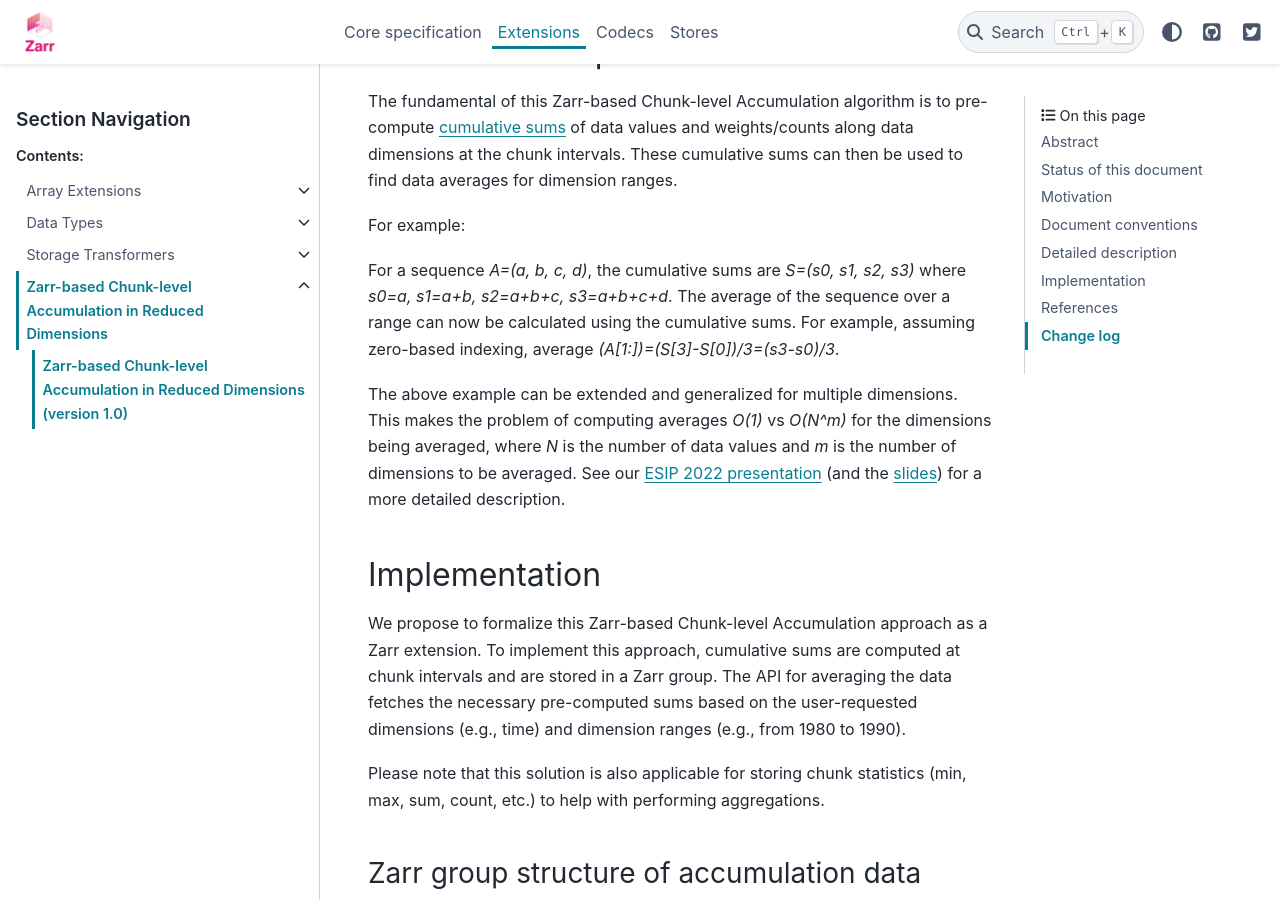
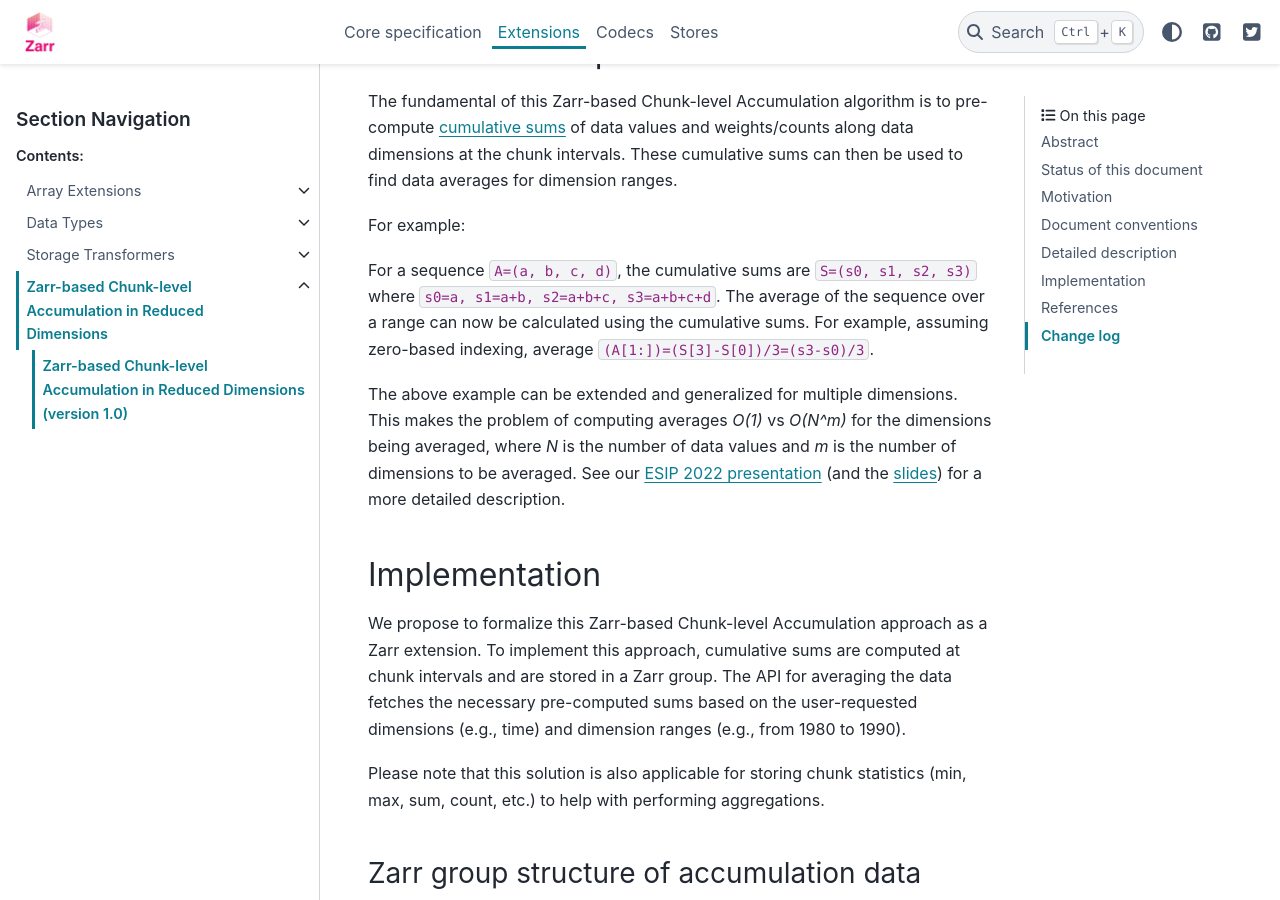
Before and after one commit to zarr-developers/zarr-specs, a Sphinx documentation site: the page built from docs/extensions/zarr-accumulation/v1.0.rst, in a window 1280 px wide and 900 px high, scrolled down 2148 px. Built offline with Sphinx 7.4.7 and the PyData theme 0.15.4, drawn with Linux system fonts in a browser that asks for light colours.

Commit message:
minor cleaning

```diff
--- a/docs/extensions/zarr-accumulation/v1.0.rst
+++ b/docs/extensions/zarr-accumulation/v1.0.rst
@@ -60,7 +60,7 @@ The fundamental of this Zarr-based Chunk-level Accumulation algorithm is to pre-
 
 For example:
 
-For a sequence `A=(a, b, c, d)`, the cumulative sums are `S=(s0, s1, s2, s3)` where `s0=a, s1=a+b, s2=a+b+c, s3=a+b+c+d`. The average of the sequence over a range can now be calculated using the cumulative sums. For example, assuming zero-based indexing, average `(A[1:])=(S[3]-S[0])/3=(s3-s0)/3`.
+For a sequence ``A=(a, b, c, d)``, the cumulative sums are ``S=(s0, s1, s2, s3)`` where ``s0=a, s1=a+b, s2=a+b+c, s3=a+b+c+d``. The average of the sequence over a range can now be calculated using the cumulative sums. For example, assuming zero-based indexing, average ``(A[1:])=(S[3]-S[0])/3=(s3-s0)/3``.
 
 The above example can be extended and generalized for multiple dimensions. This makes the problem of computing averages *O(1)* vs *O(N^m)* for the dimensions being averaged, where *N* is the number of data values and *m* is the number of dimensions to be averaged. See our `ESIP 2022 presentation <https://www.youtube.com/watch?v=ac_UKunUrNM&t=2250s>`_ (and the `slides <https://docs.google.com/presentation/d/1RNvkIlCFvtoy89OTMzQNn_0jixOpdhnu/edit?usp=sharing&ouid=106287227661991623566&rtpof=true&sd=true>`_) for a more detailed description.
 
```
